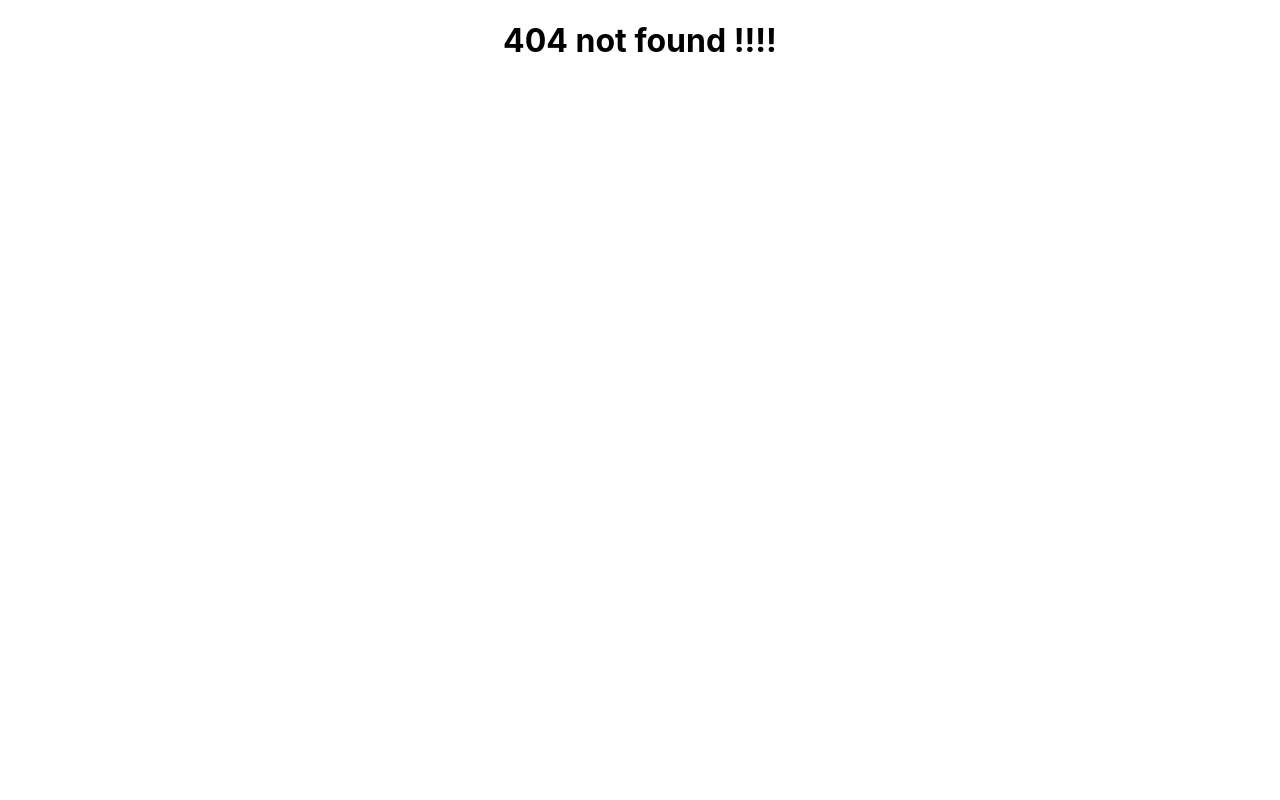
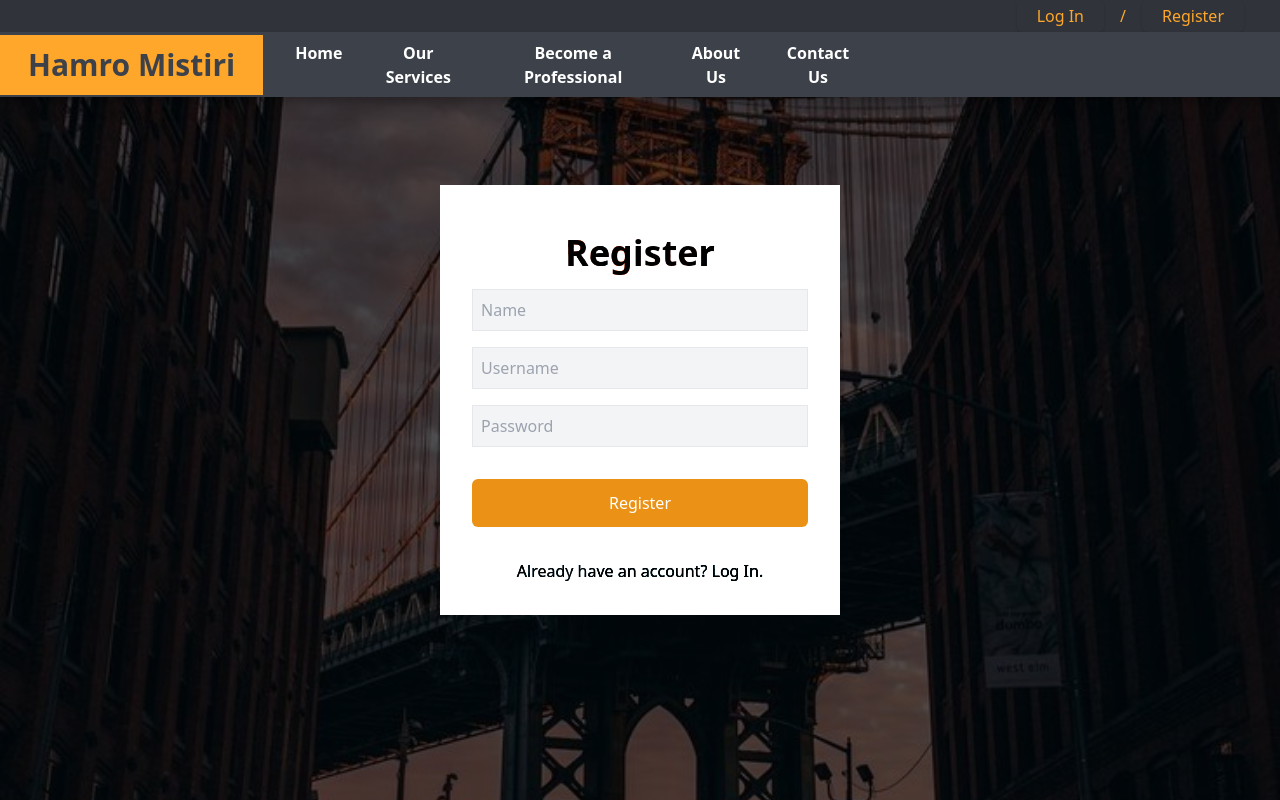
Before and after one commit to UdeshyaGhimire/Hamro-Mistiri-frontend, a React (Create React App) app: page /register in a window 1280 px wide. Before the commit this address had no page. Built offline with nearby package versions, Linux system fonts and the light colour scheme; the HTML template or start-up script is replaced by a standard one.

Commit message:
navbar, login and register

```diff
--- a/src/components/Main.js
+++ b/src/components/Main.js
@@ -4,6 +4,8 @@ import Navbar from "./Navbar";
 import NotFound from "./NotFound";
 import HomePage from "./pages/HomePage";
 import Service from "./pages/Service";
+import LogIn from "./pages/LogIn";
+import Register from "./pages/Register";
 
 function Main() {
   return (
@@ -15,6 +17,8 @@ function Main() {
               <Routes>
               <Route exact path="/" element={<HomePage/>}/>
               <Route   path="/service" element={<Service/>}/>
+              <Route   path="/login" element={<LogIn/>}/>
+              <Route   path="/register" element={<Register/>}/>
               <Route path="*" element={<NotFound/>}/>
               </Routes>
           </main>
--- a/src/components/Navbar.js
+++ b/src/components/Navbar.js
@@ -1,12 +1,68 @@
-import React from 'react';
+import React, { useState } from 'react';
+import { MenuIcon, XIcon } from '@heroicons/react/outline';
+
+const Navbar = () => {
+  const [nav, setNav] = useState(false)
+  const handleClick = () => setNav(!nav)
+
+  return (
+    <div className=' w-screen h-[55px] z-10 bg-[#30333a] fixed drop-shadow-lg'>
+      <div className='hidden md:flex pr-4'>
+        <div className=' px-2 flex flex-row-reverse items-center w-full h-full'>
+
+        <a href="Register"><button className='transition ease-in-out delay-150 border-none bg-transparent text-[#fea72b] mr-3 px-5 py-1 hover:-translate-y-1 hover:scale-110 hover:bg-[#fea72b] shadow hover:shadow-[#fea72b] duration-300'>Register</button></a>
+
+          <div className='text-[#fea72b] mr-4'>/</div>
+
+           <a href="LogIn"><button className='transition ease-in-out delay-150 border-none bg-transparent text-[#fea72b] mr-4 px-5 py-1 hover:-translate-y-1 hover:scale-110 hover:bg-[#fea72b] shadow hover:shadow-[#fea72b] duration-300'>Log In</button></a>
+
+        </div>
+      </div>
+      <div className=' w-screen h-[65px] z-10 bg-[#3d414a] fixed drop-shadow-lg'>
+        <div className=' px-2 flex justify-between items-center w-full h-full'>
+
+            <h1 className=' place-content-start font-bold text-[#3d414a] bg-[#fea72b] text-3xl sm:flex-shrink-0  mr-4 -ml-2 pl-7 pr-7 pt-3 pb-3 '>Hamro Mistiri</h1>
+
+          <div className=' flex items-center pr-80 mr-20'>
+            <ul className='font-semibold text-white hidden md:flex'>
+              <a href="HomepPage"><li> Home</li> </a>
+              <li>Our Services</li>
+              <li>Become a Professional</li>
+              <li>About Us</li>
+              <li>Contact Us</li>
+            </ul>
+          </div>
+
+          <div className='md:hidden ' onClick={handleClick} >
+            {nav ? <XIcon className='text-white w-5' /> : <MenuIcon className='text-white w-5 ' />}
 
 
-function Navbar() {
-  return (
-    <div>
+          </div>
 
-    </div>
-  );
+        </div>
+        <ul className={!nav ? 'hidden' : 'absolute text-white bg-zinc-800 w-full px-8'}>
+          <li className='border-b-2 border-zinc-300 w-full'>Home</li>
+          <li className='border-b-2 border-zinc-300 w-full'>Our Services</li>
+          <li className='border-b-2 border-zinc-300 w-full'>Become a Professional</li>
+          <li className='border-b-2 border-zinc-300 w-full'>About Us</li>
+          <li className='border-b-2 border-zinc-300 w-full'>Contact Us</li>
+          <div className='flex flex-col my-4'>
+          <a href="LogIn"><button className='border-b-2 border-zinc-300 w-full bg-transparent px-8 py-3 mb-4'>Log In</button></a>
+          <a href="Register"><button className=' px-8 py-3'>Register</button></a>
+          </div>
+        </ul>
+
+
+
+
+
+
+      </div >
+
+
+      </div>
+
+      );
 }
 
-export default Navbar;
+      export default Navbar;
--- /dev/null
+++ b/src/components/pages/LogIn.js
@@ -0,0 +1,46 @@
+import React from 'react';
+import LogInImg from '../../assets/login.jpg'
+
+
+
+function LogIn() {
+  return (
+    <div className='relative w-full h-screen bg-zinc-900/80'>
+      <img className='absolute w-full h-full object-cover mix-blend-overlay' src={LogInImg} alt="/" />
+      <div className='flex justify-center items-center h-full'>
+
+        <form className='max-w-[400px] w-full mx-auto bg-white p-8'>
+          <h2 className='text-4xl font-bold text-center py-4'>Log In</h2>
+          <div>
+            <p></p>
+
+          </div>
+          <div className='flex flex-col mb-4'>
+
+            <input className='border relative bg-gray-100 p-2 ' placeholder="Username" type="text" />
+
+
+          </div>
+          <div className='flex flex-col'>
+
+            <input className='border relative bg-gray-100 p-2 ' placeholder="Password" type="text" />
+          </div>
+          <button className='w-full py-3 mt-8 bg-[#eb9216] hover:bg-[#fcb858] relative text-white'>
+            Sign In
+          </button>
+          <p className='flex items-center'>
+            <input className='mt-2 mr-2' type="checkbox" />Remember Me
+          </p>
+          <p className='text-center mt-8'>Not a Member? <a href="Register">Register Now.</a></p>
+
+
+
+
+        </form>
+      </div>
+
+    </div>
+  );
+}
+
+export default LogIn;
--- /dev/null
+++ b/src/components/pages/Register.js
@@ -0,0 +1,60 @@
+import React from 'react';
+import LogInImg from '../../assets/login.jpg'
+
+function Register() {
+  return (
+
+    <div className='relative w-full h-screen bg-zinc-900/80'>
+      <img className='absolute w-full h-full object-cover mix-blend-overlay' src={LogInImg} alt="/" />
+      <div className='flex justify-center items-center h-full'>
+
+        <form className='max-w-[400px] w-full mx-auto bg-white p-8'>
+          <h2 className='text-4xl font-bold text-center py-4'>Register</h2>
+          <div>
+            <p></p>
+
+          </div>
+          <div className='flex flex-col mb-4'>
+
+            <input className='border relative bg-gray-100 p-2 ' placeholder="Name" type="text" />
+
+
+          </div>
+          <div className='flex flex-col mb-4'>
+
+            <input className='border relative bg-gray-100 p-2 ' placeholder="Username" type="text" />
+
+
+          </div>
+          <div className='flex flex-col'>
+
+            <input className='border relative bg-gray-100 p-2 ' placeholder="Password" type="password" />
+          </div>
+          <button className='w-full py-3 mt-8 bg-[#eb9216] hover:bg-[#fcb858] relative text-white'>
+            Register
+          </button>
+
+          <p className='text-center mt-8'>Already have an account? <a href="Register">Log In.</a></p>
+
+
+
+
+
+
+        </form>
+      </div>
+
+
+
+
+
+
+
+
+
+
+    </div>
+  );
+}
+
+export default Register;
--- a/src/components/pages/Service.js
+++ b/src/components/pages/Service.js
@@ -4,7 +4,11 @@ function Service() {
   return (
     <div >
        Service page
-        <h1>List your services !!!</h1>
+        <h1>List your services !!!
+
+
+
+        </h1>
     </div>
   );
 }
--- a/src/index.css
+++ b/src/index.css
@@ -1,13 +1,15 @@
-body {
-  margin: 0;
-  font-family: -apple-system, BlinkMacSystemFont, 'Segoe UI', 'Roboto', 'Oxygen',
-    'Ubuntu', 'Cantarell', 'Fira Sans', 'Droid Sans', 'Helvetica Neue',
-    sans-serif;
-  -webkit-font-smoothing: antialiased;
-  -moz-osx-font-smoothing: grayscale;
+@tailwind base;
+@tailwind components;
+@tailwind utilities;
+
+@layer base{
+    li{
+        @apply p-4
+        hover:text-[#f9bb65] hover:cursor-pointer
+    }
+    button{
+        @apply text-white rounded-md
+        hover:bg-transparent hover:text-[#3d414a]  hover:bg-[#fea72b] hover:border-[#fea72b]
+    }
+
 }
-
-code {
-  font-family: source-code-pro, Menlo, Monaco, Consolas, 'Courier New',
-    monospace;
-}
--- /dev/null
+++ b/tailwind.config.js
@@ -0,0 +1,18 @@
+/** @type {import('tailwindcss').Config} */
+module.exports = {
+  content: ["./src/**/*.{html,js}"],
+  theme: {
+    screens: {
+      sm:'640px',
+
+      md: '768px',
+
+      lg:'1024px',
+
+      xl:'1280px',
+
+      '2xl': '1536px',
+    },
+  },
+  plugins: [],
+}
```
Also changed, not shown: package.json (+6 -2 lines), src/assets/login.jpg (added), 1 other file (tests, documents, lock files or other folders).
